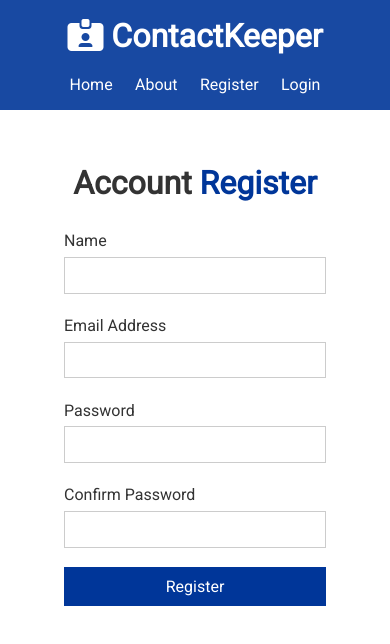
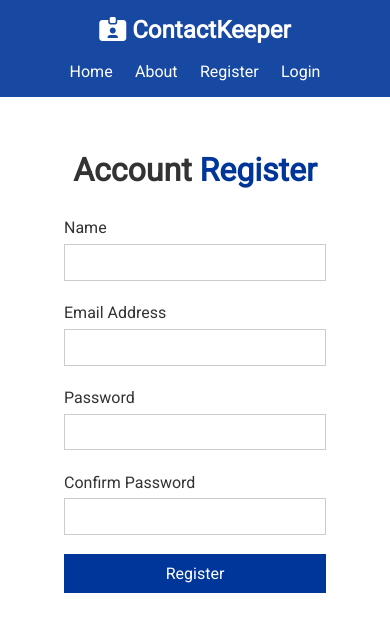
Before and after one commit to surajrocks1997/Contact-Keeper, a React (Create React App) app in the folder client/: page /register in a window 390 px wide. Shown: the top 644 px of the page. Built offline with nearby package versions, Linux system fonts and the light colour scheme.

Commit message:
navbar adjusted

```diff
--- a/client/src/App.css
+++ b/client/src/App.css
@@ -431,7 +431,7 @@ table th {
     text-align: center;
   }
 
-  .navbar h1 {
+  .navbar h2 {
     margin-bottom: 0.6rem;
   }
 
--- a/client/src/components/layout/Navbar.js
+++ b/client/src/components/layout/Navbar.js
@@ -5,9 +5,9 @@ import { Link } from "react-router-dom";
 const Navbar = ({ title, icon }) => {
   return (
     <div className="navbar bg-primary">
-      <h1>
+      <h2>
         <i className={icon} /> {title}
-      </h1>
+      </h2>
       <ul>
         <li>
           <Link to='/'>Home</Link>
```
